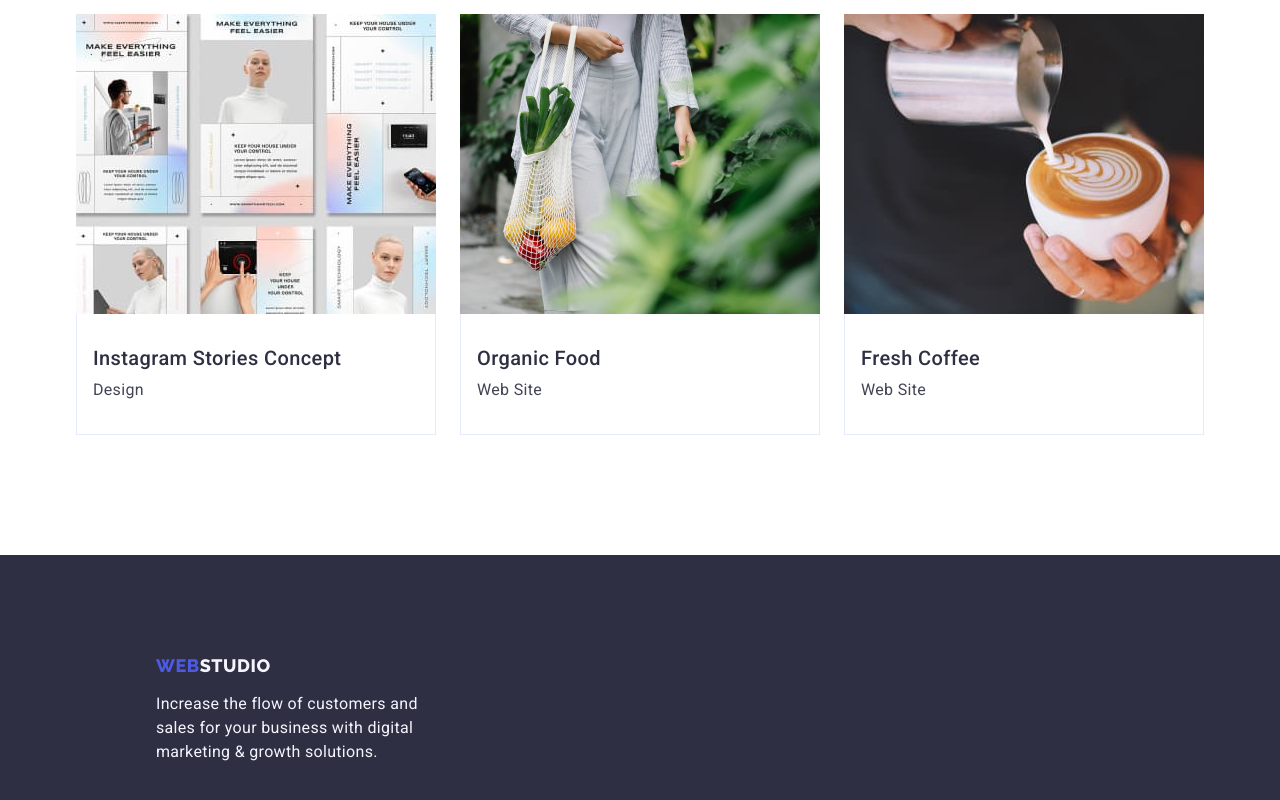
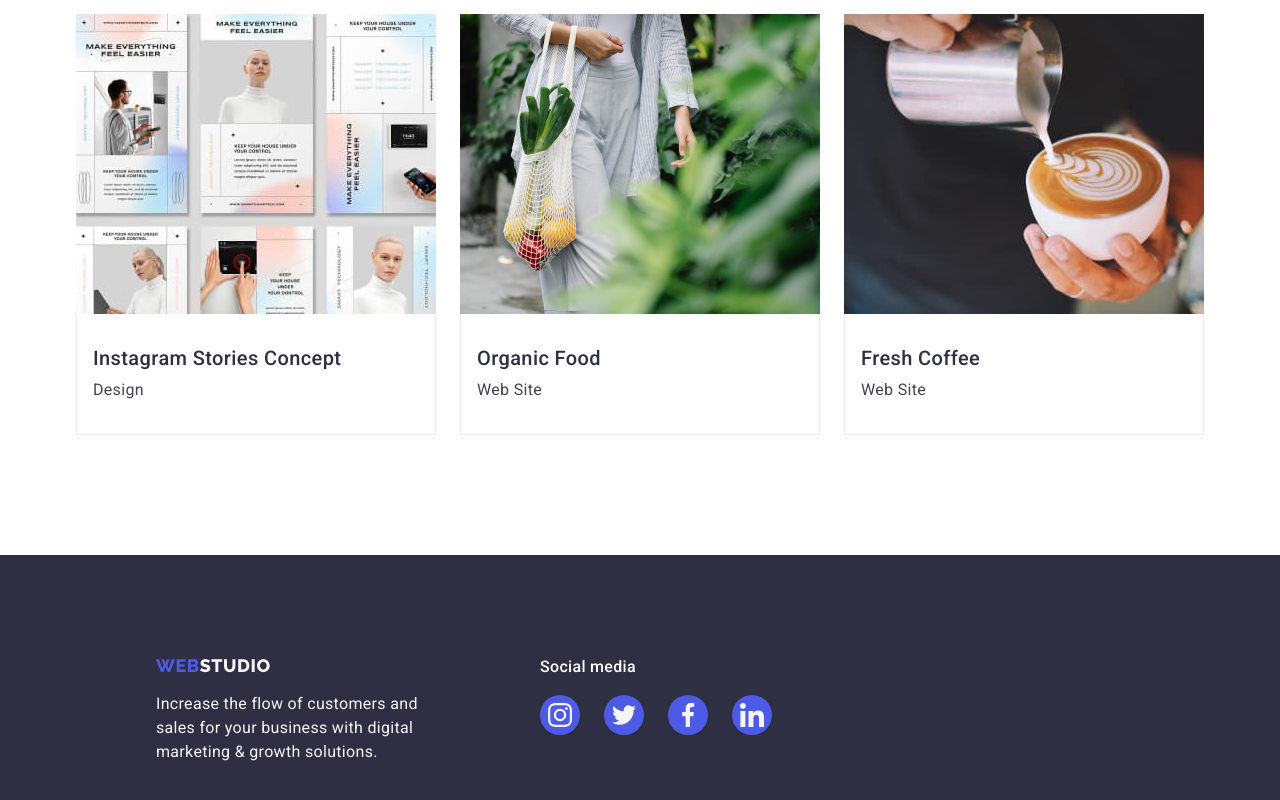
Before and after one commit to DmShko/goit-markup-hw-04, a plain HTML site: page portfolio.html in a window 1280 px wide. Shown: the part 1215-2015 px from the top of the page. Drawn offline with nearby package versions, Linux system fonts and the light colour scheme.

Commit message:
HW-04-1
Final version

```diff
--- a/css/styles.css
+++ b/css/styles.css
@@ -68,11 +68,22 @@ h1,h2,h3,h4,h5,h6,p{
 .social-link:focus {
     background-color: #404BBF;
 }
+
+.media-link:hover,
+.media-link:focus {
+    background-color: #31D0AA;
+}
+
 .client-link:hover,
 .client-link:focus {
     border-color: #404BBF;
     color: #404BBF;
 }
+
+/* .gallery-link:hover,
+.gallery-link:focus {
+    color: linear-gradient(to bottom, rgba(77,90,229),  rgba(77,90,229))
+} */
 /*hover end*/
 
 .button{
@@ -381,7 +392,6 @@ body {
 
 .team-icons {
     display: flex;
-    flex-direction: row;
     justify-content: space-between;
     gap: 24px;
 }
@@ -436,7 +446,7 @@ body {
 
 /*         CUSTOMERS          */
 .customers {
-    padding: 120px 156px;
+    padding: 120px 0;
 }
 
 .customers-title {
@@ -474,9 +484,53 @@ body {
     padding-bottom: 100px;
 }
 
+.media-title {
+    color: #FFFFFF;
+    font-weight: 500;
+    font-size: 16px;
+    line-height: 1.5;
+    letter-spacing: 0.02em;
+
+    padding-bottom: 16px;
+}
+
+.footer-container {
+    display: flex;
+}
+
+.studio-container {
+    margin-right: 120px;
+}
+
 .footer-studio {
     color: #f4f4fd;
 }
+
+.media-link {
+    display: flex;
+    justify-content: center;
+    align-items: center;
+
+    width: 40px;
+    height: 40px;
+    background-color: var(--logo-web-color);
+    border-radius: 50%;
+}
+
+.media-icons {
+    display: flex;
+    justify-content: space-between;
+    gap: 24px;
+}
+
+.media-container {
+    display: flex;
+    flex-direction: column;
+    align-items: stretch;
+    width: 208px;
+    height: 80px;
+}
+
 /*         /FOOTER             */
 
 
--- a/portfolio.html
+++ b/portfolio.html
@@ -151,13 +151,48 @@
     </main>
 
     <footer class="page-footer">
-        <div class="container  footer-container">
-            <!--Site footer logo link-->
-            <a class="logo-link link logo-reset" href="./index.html">
-                Web<span class="footer-studio">Studio</span>
-            </a>
-            <p class="footer-text">Increase the flow of customers and sales for your business with digital marketing & growth
-                solutions.</p>
+        <div class="container footer-container">
+            <div class="studio-container">
+                <!--Site footer logo link-->
+                <a class="logo-link link logo-reset" href="./index.html">
+                    Web<span class="footer-studio">Studio</span>
+                </a>
+                <p class="footer-text" >Increase the flow of customers and sales for your business with digital marketing & growth solutions.</p>
+            </div>
+            <!-- Social media -->
+            <div class="media-container">
+                <h3 class="media-title">Social media</h3>
+                <ul class="media-icons list">
+                    <li class="media-item">
+                        <a class="media-link link" href="https://instagram.com" target="_blank" rel="noreferrer noopener" aria-label="Instagram icon">
+                            <svg class="social-icon" width="24" height="24">
+                              <use href="./images/icons.svg#icon-instagram-2"></use>
+                            </svg>
+                        </a>
+                    </li>
+                    <li class="media-item">
+                        <a class="media-link link" href="https://twitter.com" target="_blank" rel="noreferrer noopener" aria-label="Instagram icon">
+                            <svg class="social-icon" width="24" height="24">
+                              <use href="./images/icons.svg#icon-twitter-1"></use>
+                            </svg>
+                        </a>
+                    </li>
+                    <li class="media-item">
+                        <a class="media-link link" href="https://facebook.com" target="_blank" rel="noreferrer noopener" aria-label="Instagram icon">
+                            <svg class="social-icon" width="24" height="24">
+                              <use href="./images/icons.svg#icon-facebook-1"></use>
+                            </svg>
+                        </a>
+                    </li>
+                    <li class="media-item">
+                        <a class="media-link link" href="https://linkedin.com" target="_blank" rel="noreferrer noopener" aria-label="Instagram icon">
+                            <svg class="social-icon" width="24" height="24">
+                              <use href="./images/icons.svg#icon-linkedin-1"></use>
+                            </svg>
+                        </a>
+                    </li>
+                </ul>
+            </div>
         </div>
     </footer>
 </body>
```
Also changed, not shown: index.html (+37 -1 lines).
